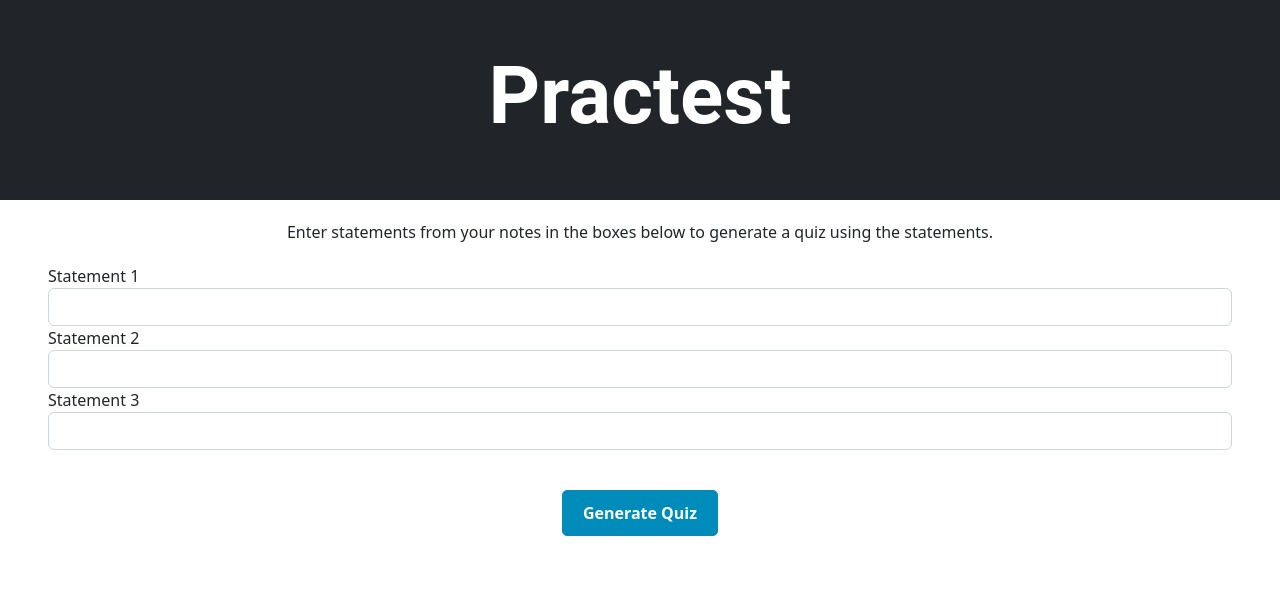
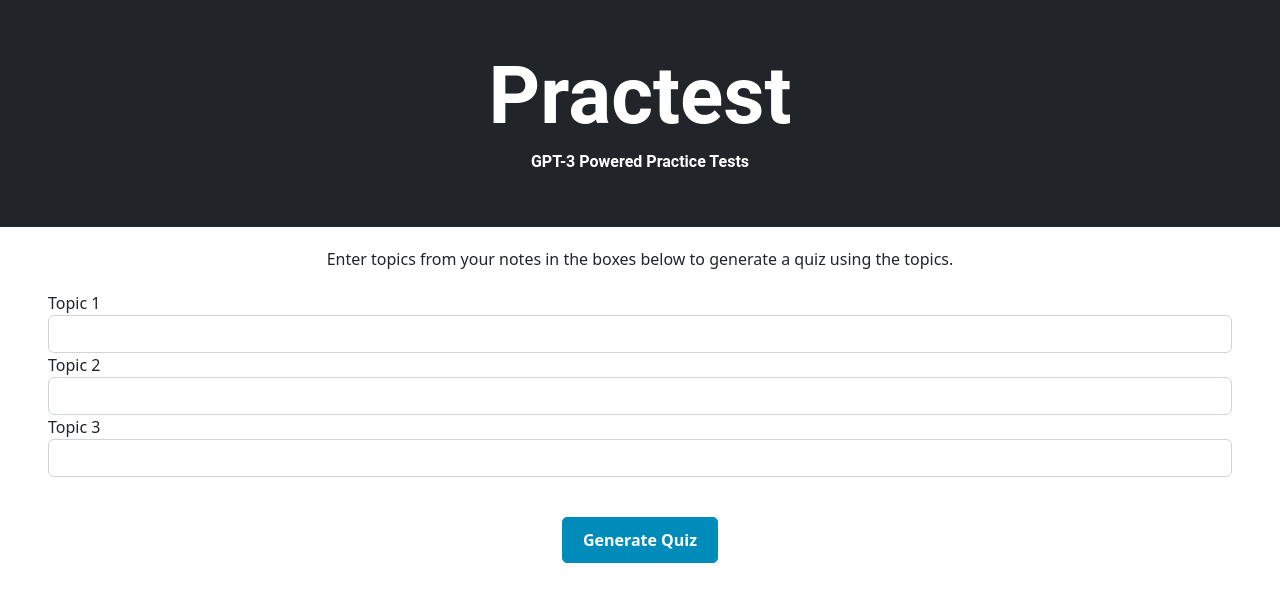
Before and after one commit to aketkar18/practest, a React (Create React App) app: page / in a window 1280 px wide. Shown: the top 602 px of the page. Built offline with nearby package versions, Linux system fonts and the light colour scheme.

Commit message:
Renamed statements to topics and added subtext

```diff
--- a/src/App.js
+++ b/src/App.js
@@ -2,14 +2,15 @@
 import "bootstrap/dist/css/bootstrap.min.css";
 
 function App() {
-  const [statements, setStatements] = useState(["", "", ""]);
+  const [topics, setTopics] = useState(["", "", ""]);
   const [quiz, setQuiz] = useState(null);
   const [clicked, setClicked] = useState([false, false, false]);
 
   const handleChange = (event, index) => {
-    const newStatements = [...statements];
-    newStatements[index] = event.target.value;
-    setStatements(newStatements);
+    const newTopics = [...topics];
+    newTopics[index] = event.target.value;
+    console.log(newTopics)
+    setTopics(newTopics);
   };
 
   const handleSubmit = async (event) => {
@@ -20,11 +21,11 @@
       headers: {
         "Content-Type": "application/json",
       },
-      body: JSON.stringify({ statements }),
+      body: JSON.stringify({ topics }),
     });
 
     const quizData = await response.json();
-    // console.log(quizData);
+    console.log(quizData);
     setQuiz(quizData);
   };
 
@@ -32,39 +33,40 @@
     <div>
         <div className="header bg-dark py-5">
           <h1 className="text-white text-center display-1" style={{ fontFamily: "'Roboto', sans-serif", fontWeight: "bold" }}>Practest</h1>
+          <h6 className="text-white text-center" style={{ fontFamily: "'Roboto', sans-serif", fontWeight: "bold" }}>GPT-3 Powered Practice Tests</h6>
         </div>
       <div className="container-fluid px-5">
       <div style={{margin: "20px"}}>
-        <p className="text-center">Enter statements from your notes in the boxes below to generate a quiz using the statements.</p>
+        <p className="text-center">Enter topics from your notes in the boxes below to generate a quiz using the topics.</p>
       </div>
       <form onSubmit={handleSubmit}>
         <div className="form-group">
-          <label htmlFor="statement1">Statement 1</label>
+          <label htmlFor="topic1">Topic 1</label>
           <input
             type="text"
             className="form-control"
-            id="statement1"
-            value={statements[0]}
+            id="topic1"
+            value={topics[0]}
             onChange={(event) => handleChange(event, 0)}
           />
         </div>
         <div className="form-group">
-          <label htmlFor="statement2">Statement 2</label>
+          <label htmlFor="topic2">Topic 2</label>
           <input
             type="text"
             className="form-control"
-            id="statement2"
-            value={statements[1]}
+            id="topic2"
+            value={topics[1]}
             onChange={(event) => handleChange(event, 1)}
           />
         </div>
         <div className="form-group">
-          <label htmlFor="statement3">Statement 3</label>
+          <label htmlFor="topic3">Topic 3</label>
           <input
             type="text"
             className="form-control"
-            id="statement3"
-            value={statements[2]}
+            id="topic3"
+            value={topics[2]}
             onChange={(event) => handleChange(event, 2)}
           />
         </div>
```
